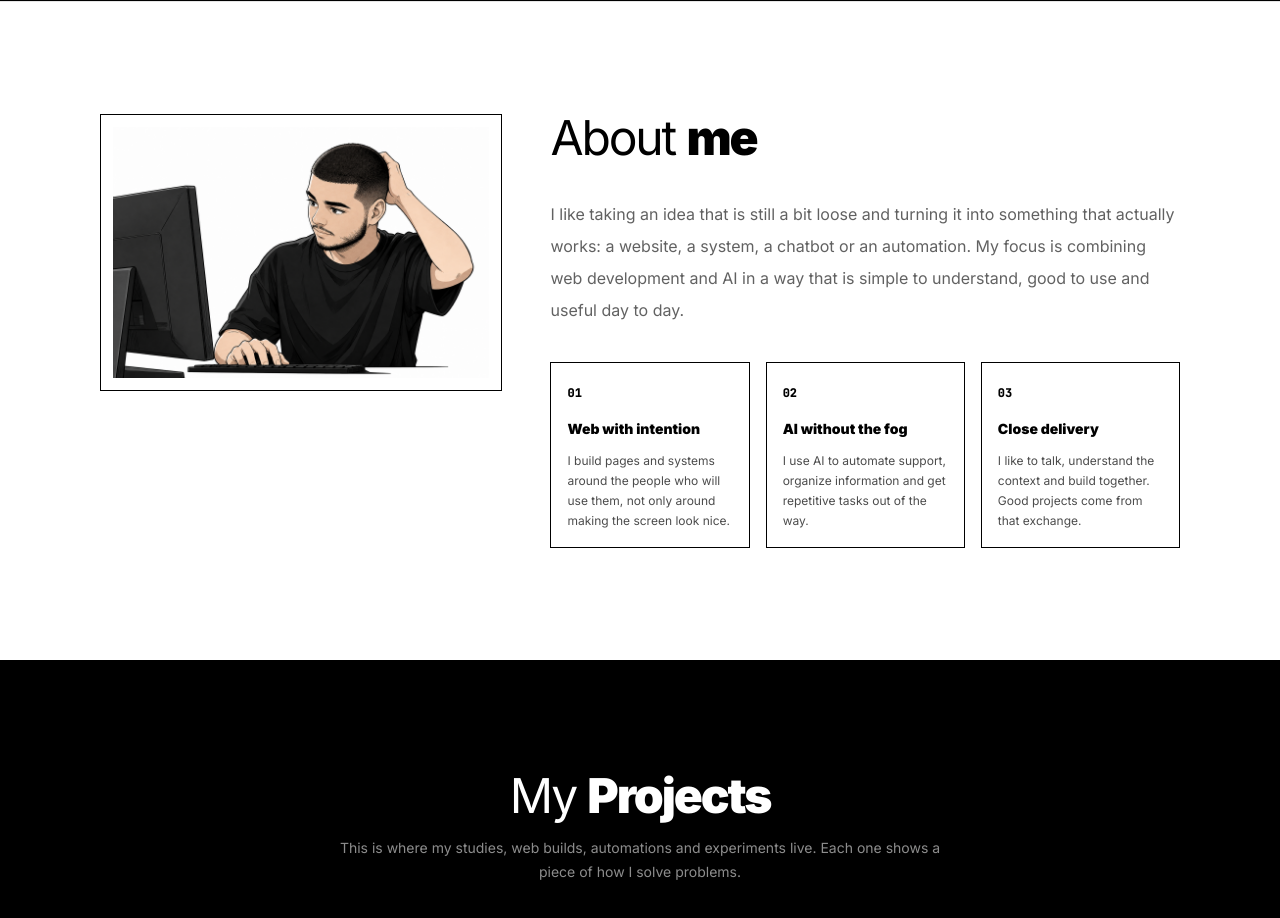
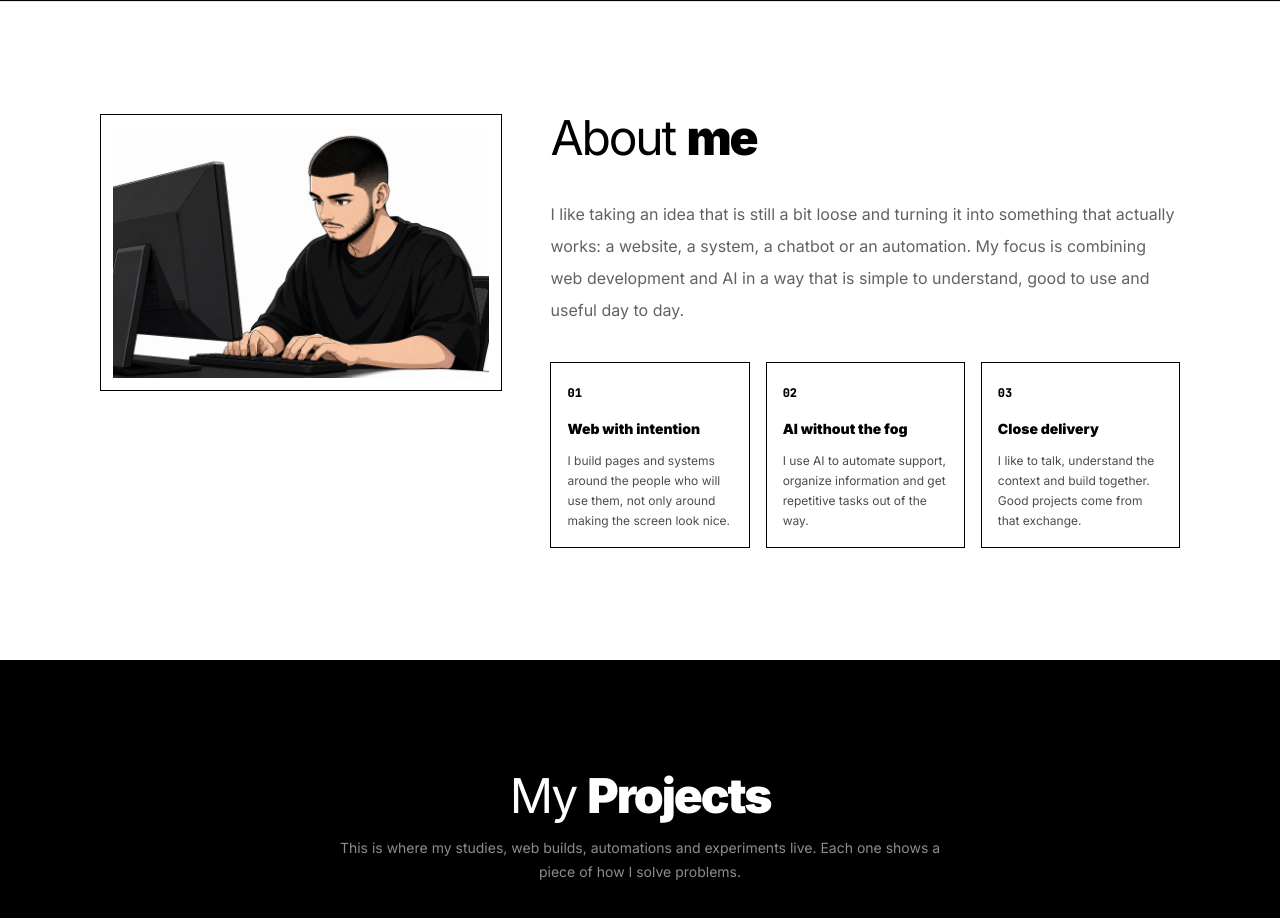
Before and after one commit to LipDev-sudo/Portifolio, a Next.js app: page / in a window 1280 px wide. Shown: the part 2300-3218 px from the top of the page. Built offline with nearby package versions, Linux system fonts and the light colour scheme; no server answers.

Commit message:
feat: update about anime artwork

```diff
--- a/src/components/sections/About.tsx
+++ b/src/components/sections/About.tsx
@@ -13,7 +13,7 @@ function AboutIllustration() {
       aria-label="Anime illustration of Hamilton Felipe"
     >
       <Image
-        src="/images/felipe-anime-coding.png"
+        src="/images/felipe-anime-about.png"
         alt=""
         fill
         sizes="(max-width: 768px) 90vw, 360px"
```
Also changed, not shown: public/images/felipe-anime-about.png (added).
